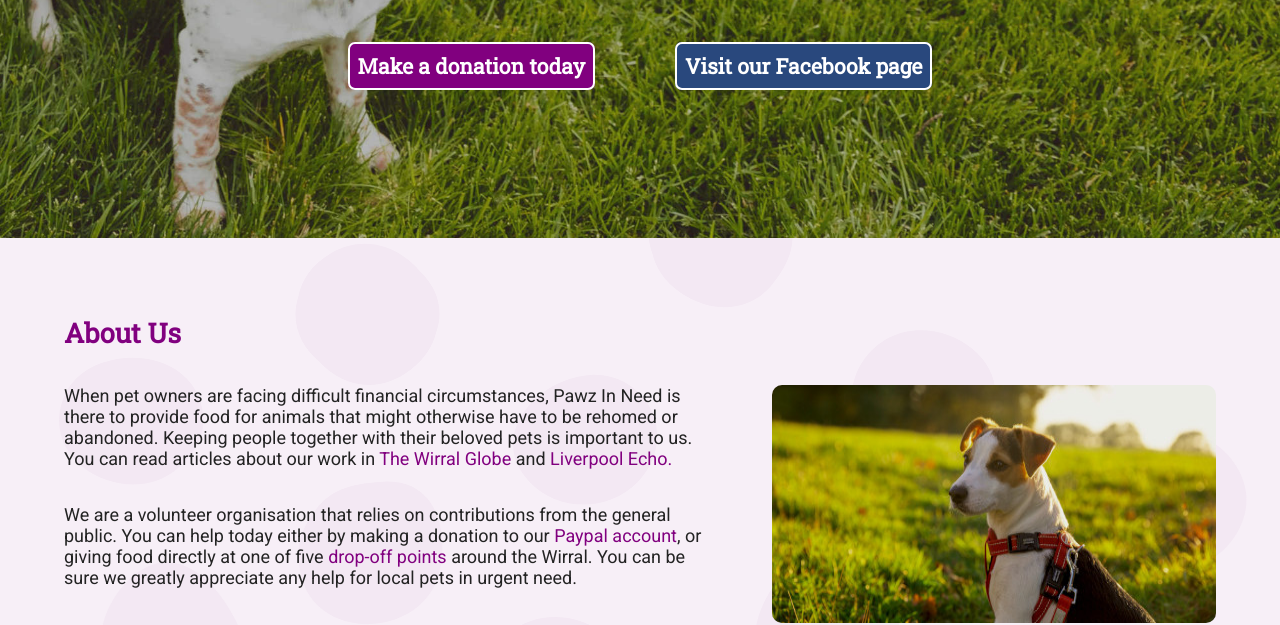
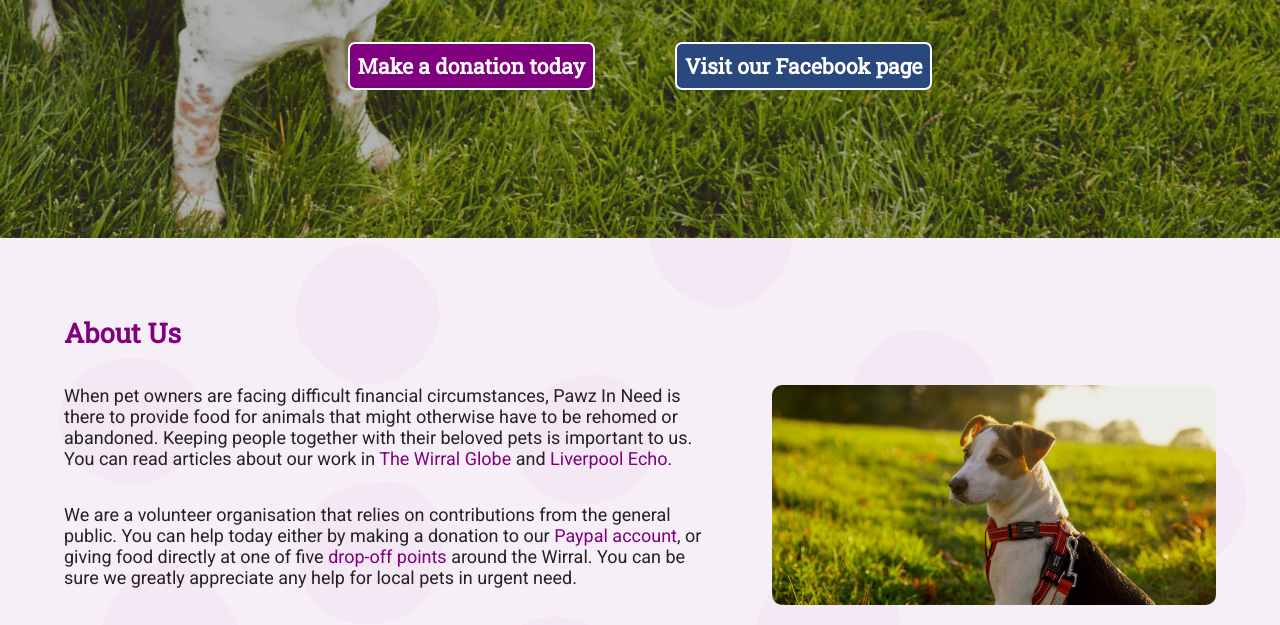
Before and after one commit to jamess81/donuts, a plain HTML site: page index.html in a window 1280 px wide. Shown: the part 356-981 px from the top of the page. Drawn offline with nearby package versions, Linux system fonts and the light colour scheme.

Commit message:
Update style.css

```diff
--- a/style.css
+++ b/style.css
@@ -298,12 +298,6 @@ footer a:hover {
 	background-size: cover;
 	}
 
-	.main_image img {
-	background-attachment:scroll;
-	width: 100%;
-   	height: auto;
-
-	}
 
 }
 
```
